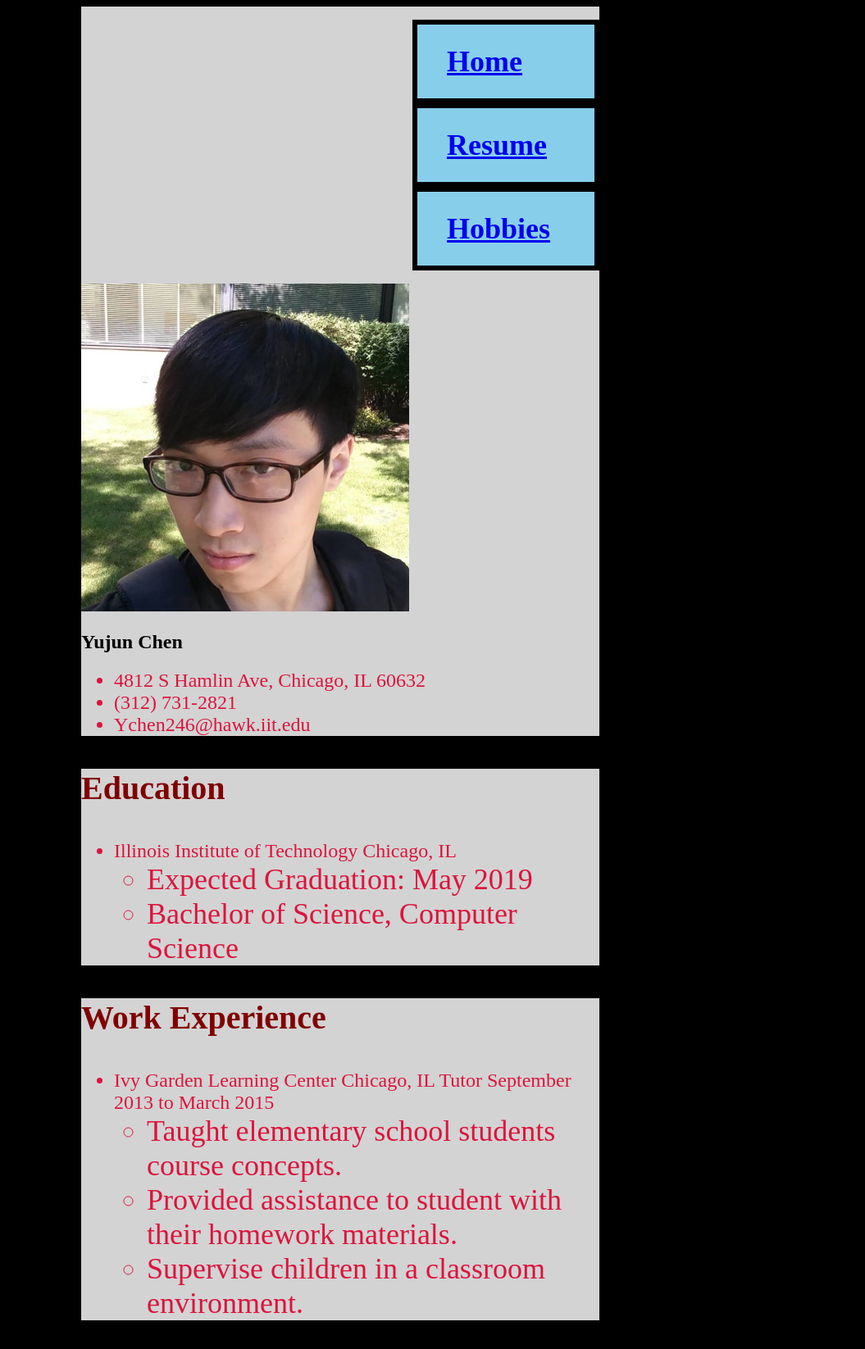
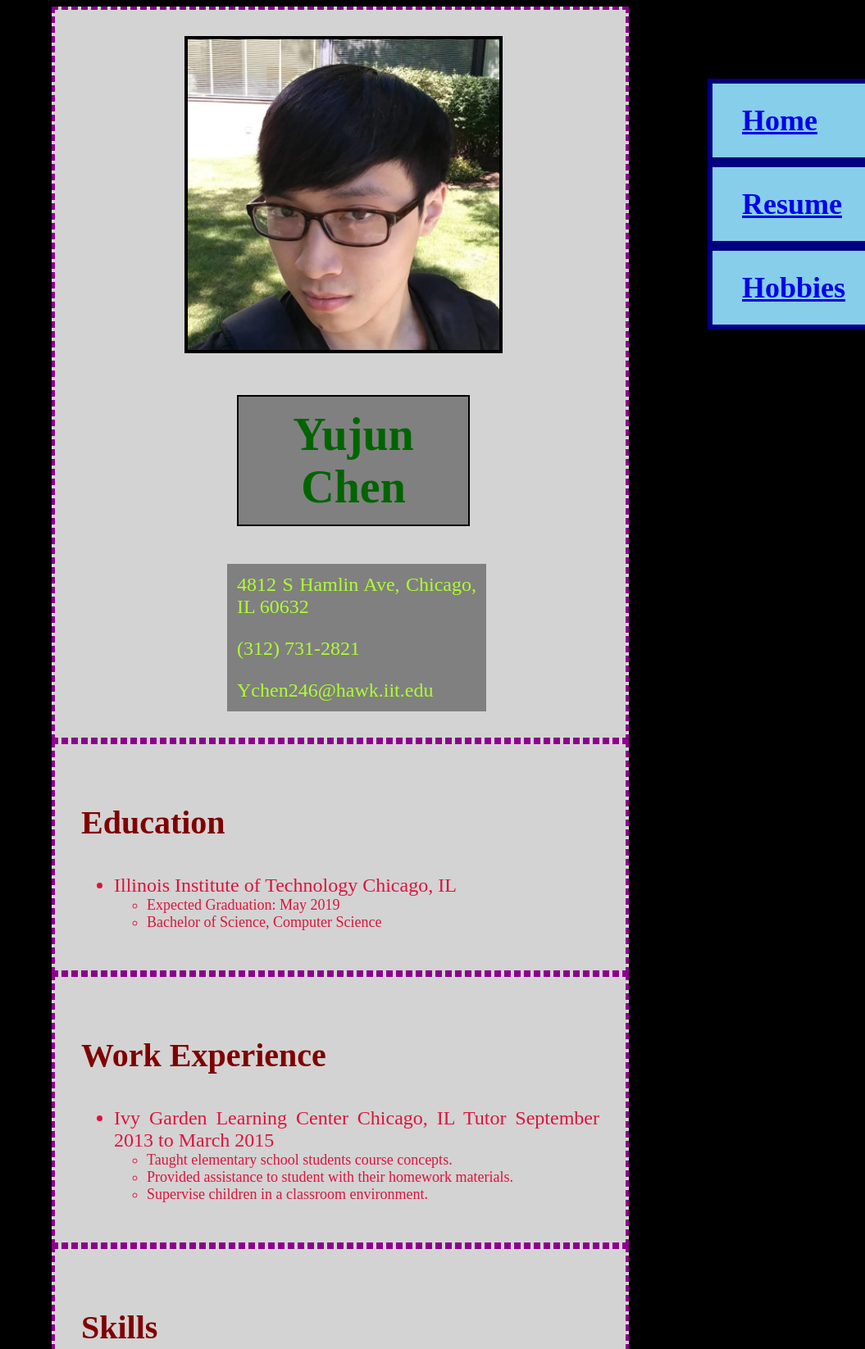
Before and after one commit to ychen246/itmd-361-project2, a plain HTML site: page resume.html in a window 1280 px wide. Shown: the top 1646 px of the page at 82% size, without its empty margins (225-1280 px from the left). Drawn offline with Linux system fonts and the light colour scheme.

Commit message:
style to resume

```diff
--- a/resume.html
+++ b/resume.html
@@ -6,17 +6,15 @@
         <link rel="stylesheet" href="style.css">
     </head>
     <body>
-        <section class="nav">
-            <ul>
+            <ul class="nav">
                 <li><a href="index.html">Home</a></li>
                 <li><a href="resume.html">Resume</a></li>
                 <li><a href="hobbies.html">Hobbies</a></li>
             </ul>
-        </section>
         <section>
-        <img src="media/protrait.jpg" alt="Self Image">
-        <h1>Yujun Chen</h1>
-            <ul>
+        <img src="media/protrait.jpg" alt="Self Image" class="protrait">
+        <h1 class="name">Yujun Chen</h1>
+            <ul class="info">
                 <li>4812 S Hamlin Ave, Chicago, IL 60632</li>
                 <li>(312) 731-2821</li>
                 <li>Ychen246@hawk.iit.edu</li>
@@ -26,7 +24,7 @@
             <h3>Education</h3>
             <ul>
                 <li>Illinois Institute of Technology Chicago, IL <!-- This and four other li tag aren't closed because it result in an error with the vaidator-->
-                    <ul>
+                    <ul class="nested">
                         <li>Expected Graduation: May 2019</li>
                         <li>Bachelor of Science, Computer Science</li>
                     </ul>
@@ -36,7 +34,7 @@
             <h3>Work Experience</h3>
             <ul>
                 <li>Ivy Garden Learning Center Chicago, IL     Tutor    September 2013 to March 2015
-                    <ul>
+                    <ul class="nested">
                         <li>Taught elementary school students course concepts.</li>
                         <li>Provided assistance to student with their homework materials.</li>
                         <li>Supervise children in a classroom environment.</li>
@@ -47,12 +45,12 @@
             <h3>Skills</h3>
             <ul>
                 <li><strong>Speaking Languages</strong>
-                    <ul>
+                    <ul class="nested">
                         <li>English</li>
                         <li>Chinese - Cantonese </li>
                     </ul>
                 <li><strong>Coding Languages</strong>
-                    <ul>
+                    <ul class="nested">
                         <li>Java</li>
                         <li>Python</li>
                         <li>C</li>
--- a/style.css
+++ b/style.css
@@ -5,7 +5,9 @@ body {
 section{
     background-color: lightgrey;
     width:50%;
+    padding: 2em;
     margin:auto;
+    border:.25em dashed darkmagenta;
 }
 
 section h2{
@@ -23,17 +25,23 @@ section h3{
 section p, li{
     color:crimson;
     font-size:1.5em;
+    text-align:justify;
 }
 
-.nav ul{
+.nav {
     list-style-type: none;
     float: right;
+    position: fixed;
+    top: 5em;
+    left: 85%;
+    width: 15%;
+    padding:0;
 }
 
 .nav li{
     background-color: skyblue;
     padding: 1em 1.5em;
-    border: .25em solid black;
+    border: .25em solid navy;
     width: 6em;
     text-align:left;
 }
@@ -41,18 +49,6 @@ section p, li{
 .nav a{
     font-weight: 900;
     font-size: 1.5em;
-}
-
-.intro{
-    width:50%;
-    padding: 2em;
-    border:.25em dashed darkmagenta;
-}
-
-.myfriend{
-    width:50%;
-    padding: 2em;
-    border:.25em dashed purple;
 }
 
 .friend{
@@ -82,3 +78,63 @@ section p, li{
     margin-left: auto;
     margin-right: auto;
 }
+
+.protrait{
+    width:60%;
+    margin-left:20%;
+    margin-right:20%;
+    margin-top:0;
+    padding: .25em;
+    background-color: black;
+}
+
+.name{
+    text-align:center;
+    font-size: 3.5em;
+    font-family: fantasy italic;
+    color:darkgreen;
+    width:40%;
+    margin-left:30%;
+    margin-right:30%;
+    background-color: grey;
+    border:2px solid black;
+    padding: .25em;
+}
+
+.info{
+    width:50%;
+    list-style: none;
+    margin:auto;
+
+}
+
+.info li{
+    color:greenyellow;
+    background-color: grey;
+    padding: .5em;
+}
+
+.nested {
+    color:blue;
+    font-size:.5em;
+    list-style-type: circle;
+}
+
+.vid  {
+    width:100%;
+    border:.2em solid yellow;
+}
+
+.hobbyimg {
+    width:100%;
+    border:.2em solid black;
+}
+
+.smalltext {
+    font-size:1em;
+    color:grey;
+    text-align:right;
+    padding:none;
+    margin:none;
+    float:center;
+}
```
Also changed, not shown: hobbies.html (+9 -10 lines), index.html (+3 -5 lines).
